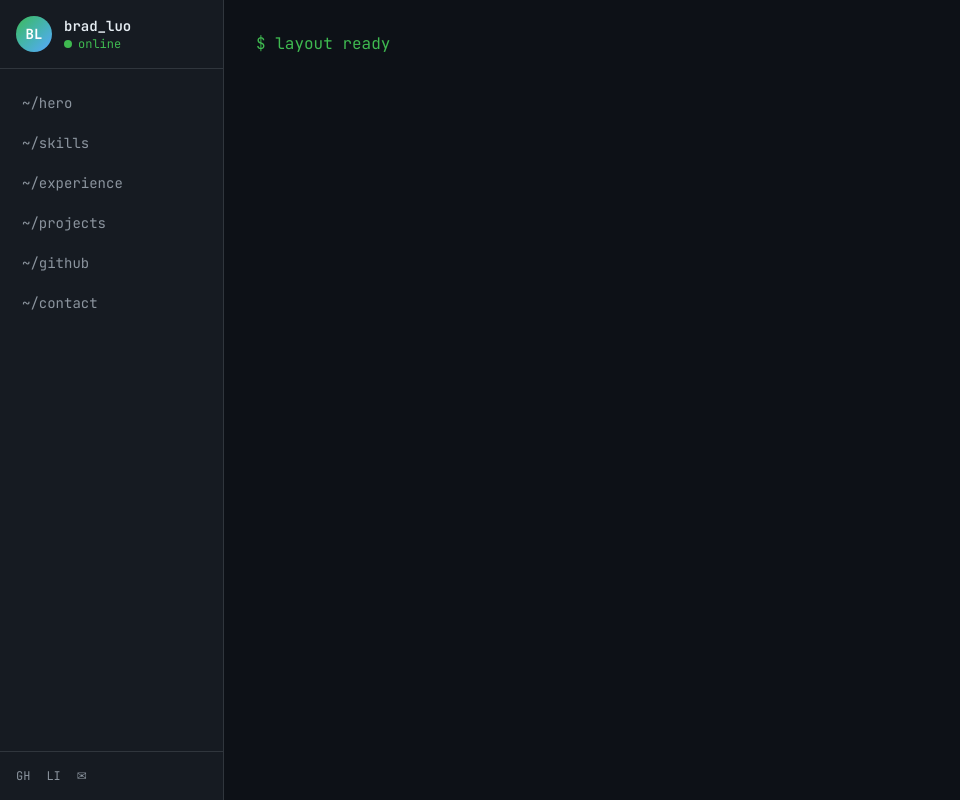
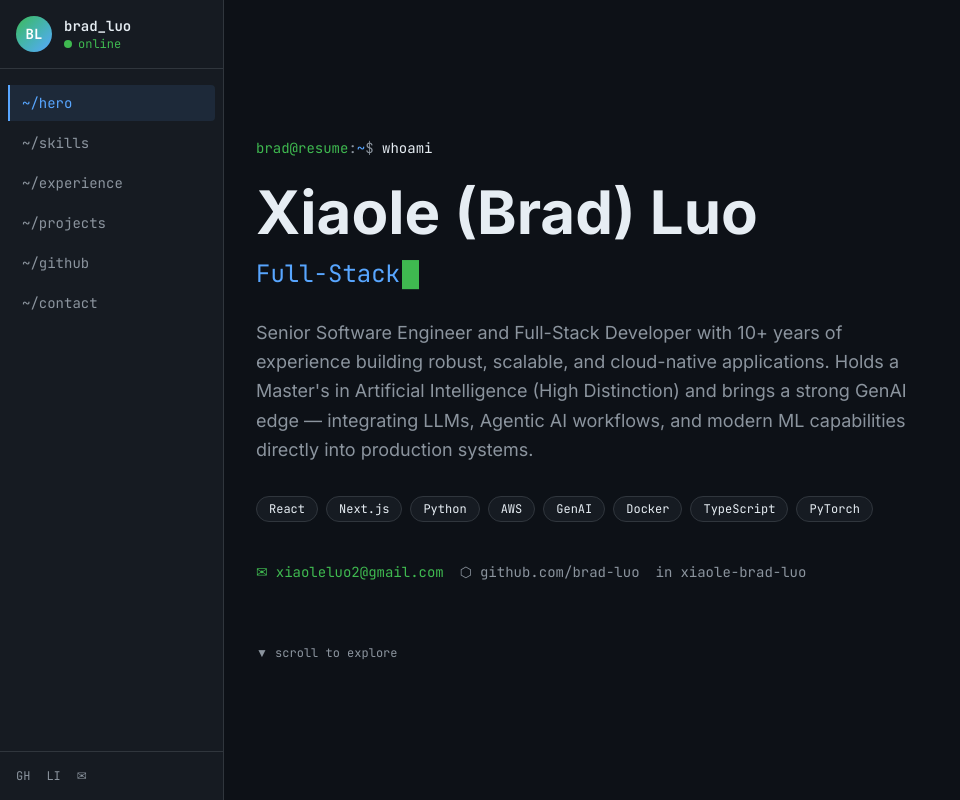
Before and after one commit to brad-luo/my-resume, a Next.js app: page / in a window 1280 px wide. Shown: the whole page, without its empty margins (0-960 px from the left). Built offline with nearby package versions, Linux system fonts and the light colour scheme.

Commit message:
feat: hero section (#6)
* feat: hero section with terminal prompt and typewriter animation

* fix: derive GitHub/LinkedIn labels from data, add aria-labels

```diff
--- a/src/app/page.tsx
+++ b/src/app/page.tsx
@@ -1,14 +1,12 @@
 import { Sidebar } from '@/components/layout/Sidebar'
+import { Hero } from '@/components/sections/Hero'
 
 export default function Home() {
   return (
     <div className="flex min-h-screen bg-gh-bg">
       <Sidebar />
-      <main className="flex-1 lg:ml-56 overflow-y-auto">
-        {/* Sections will be added in subsequent tasks */}
-        <div className="p-8 text-gh-green font-mono">
-          <span>$ layout ready</span>
-        </div>
+      <main className="flex-1 lg:ml-56">
+        <Hero />
       </main>
     </div>
   )
--- /dev/null
+++ b/src/components/sections/Hero.tsx
@@ -0,0 +1,74 @@
+'use client'
+
+import { useTypewriter } from '@/hooks/useTypewriter'
+import resumeData from '../../../data/resume.json'
+import type { ResumeData } from '../../../data/types'
+
+const data = resumeData as ResumeData
+
+const HIGHLIGHT_TAGS = ['React', 'Next.js', 'Python', 'AWS', 'GenAI', 'Docker', 'TypeScript', 'PyTorch']
+
+export function Hero() {
+  const displayed = useTypewriter(data.personal.titles, 80, 1800, 40)
+
+  return (
+    <section id="hero" className="min-h-screen flex flex-col justify-center px-8 py-16 lg:py-24">
+      {/* Prompt line */}
+      <div className="font-mono text-gh-muted text-sm mb-2">
+        <span className="text-gh-green">brad@resume</span>
+        <span className="text-gh-muted">:</span>
+        <span className="text-gh-blue">~</span>
+        <span className="text-gh-muted">$ </span>
+        <span className="text-gh-text">whoami</span>
+      </div>
+
+      {/* Name */}
+      <h1 className="text-4xl lg:text-6xl font-bold text-gh-text font-sans mt-4 mb-3">
+        {data.personal.name}
+      </h1>
+
+      {/* Typewriter title */}
+      <div className="flex items-center gap-0 h-10 mb-6">
+        <span className="text-xl lg:text-2xl text-gh-blue font-mono">
+          {displayed}
+        </span>
+        <span className="text-gh-green font-mono text-xl lg:text-2xl cursor-blink ml-0.5">█</span>
+      </div>
+
+      {/* Profile summary */}
+      <p className="text-gh-muted text-base lg:text-lg max-w-2xl leading-relaxed mb-8 font-sans">
+        {data.personal.profileSummary}
+      </p>
+
+      {/* Skill badges */}
+      <div className="flex flex-wrap gap-2 mb-10 max-w-2xl">
+        {HIGHLIGHT_TAGS.map(tag => (
+          <span
+            key={tag}
+            className="px-3 py-1 text-xs font-mono rounded-full border bg-gh-surface border-gh-border text-gh-text hover:border-gh-blue hover:text-gh-blue transition-colors"
+          >
+            {tag}
+          </span>
+        ))}
+      </div>
+
+      {/* CTA links */}
+      <div className="flex flex-wrap gap-4 font-mono text-sm">
+        <a href={`mailto:${data.personal.email}`} className="flex items-center gap-2 text-gh-green hover:text-gh-blue transition-colors">
+          <span>✉</span> {data.personal.email}
+        </a>
+        <a href={data.personal.github} target="_blank" rel="noopener noreferrer" className="flex items-center gap-2 text-gh-muted hover:text-gh-blue transition-colors" aria-label="GitHub profile">
+          <span>⬡</span> github.com/{data.personal.githubUsername}
+        </a>
+        <a href={data.personal.linkedin} target="_blank" rel="noopener noreferrer" className="flex items-center gap-2 text-gh-muted hover:text-gh-blue transition-colors" aria-label="LinkedIn profile">
+          <span>in</span> {data.personal.linkedin.replace('https://www.linkedin.com/in/', '').replace('/', '')}
+        </a>
+      </div>
+
+      {/* Scroll hint */}
+      <div className="mt-16 font-mono text-gh-muted text-xs animate-bounce">
+        ▼ scroll to explore
+      </div>
+    </section>
+  )
+}
```
